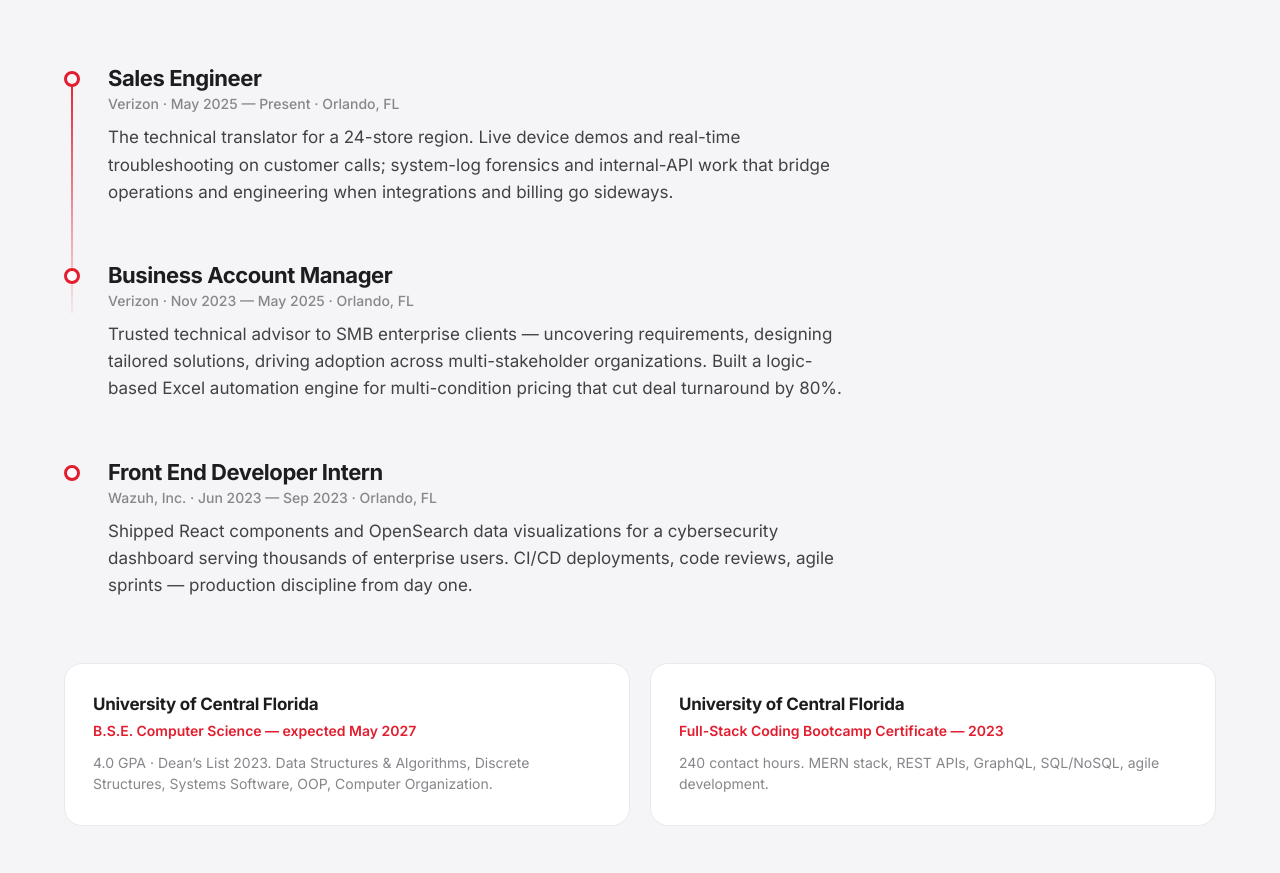
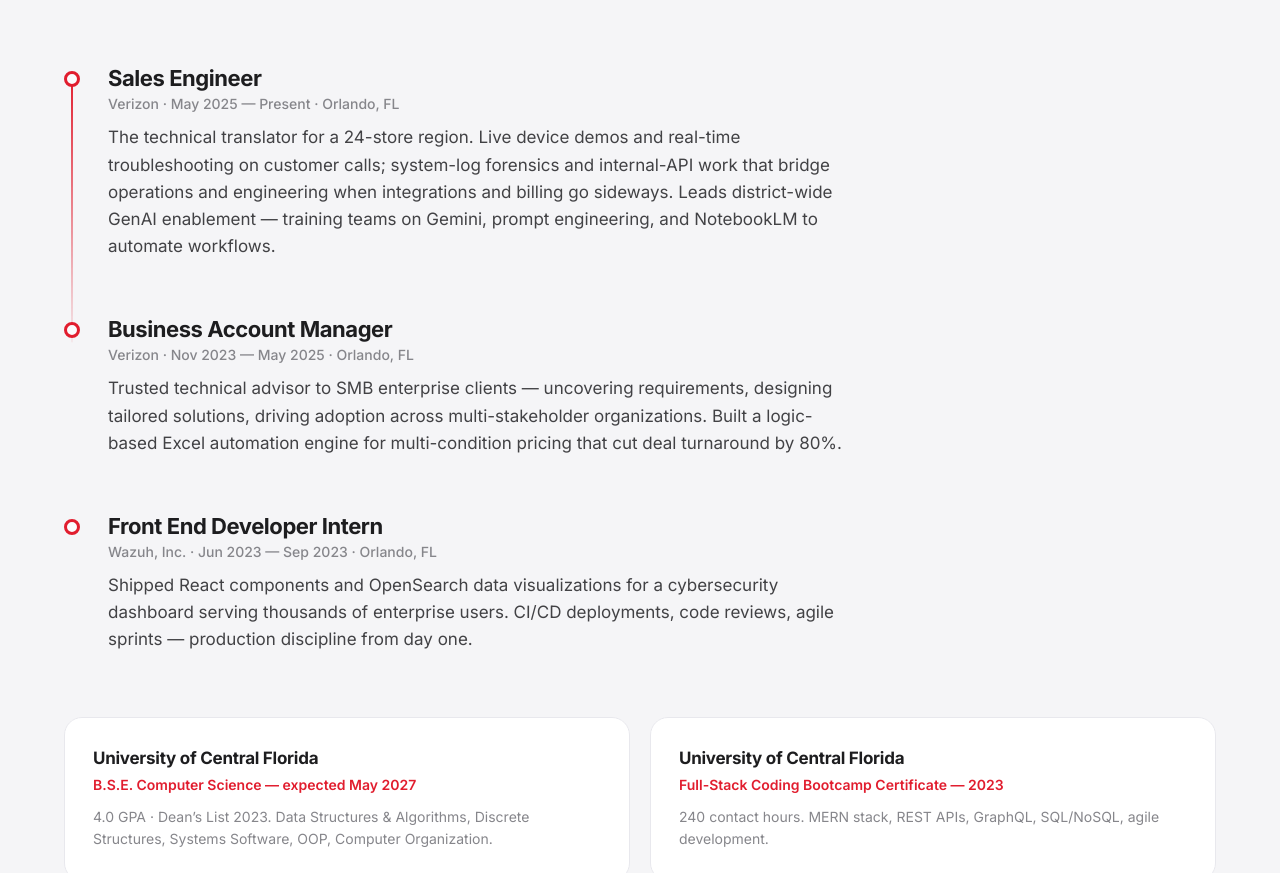
Before and after one commit to Cristofferb7/portfolio, a React (Vite) app: page / in a window 1280 px wide. Shown: the part 5015-5888 px from the top of the page. Built offline with nearby package versions, Linux system fonts and the light colour scheme.

Commit message:
Sync content with updated resume: GenAI enablement + resume link
Added resume link and filename to personal information. Updated job description for Sales Engineer role to include GenAI enablement responsibilities.

```diff
--- a/src/content.js
+++ b/src/content.js
@@ -9,6 +9,8 @@
   location: 'Brooklyn, NY',
   email: 'cristofferbohorquez@gmail.com',
   github: 'https://github.com/cristofferb7',
+  resume: '/resume.pdf',
+  resumeFilename: 'Cristoffer_Bohorquez_Software_Engineer.pdf',
   tagline: 'Builds that stick.',
   sub: 'Full-stack developer and AI-agent engineer. Computer Science @ UCF — 4.0. I ship intelligent products end to end: federated data planes, agentic backends, and frontends with a pulse.',
 };
@@ -105,7 +107,7 @@
     company: 'Verizon',
     role: 'Sales Engineer',
     period: 'May 2025 — Present · Orlando, FL',
-    body: 'The technical translator for a 24-store region. Live device demos and real-time troubleshooting on customer calls; system-log forensics and internal-API work that bridge operations and engineering when integrations and billing go sideways.',
+    body: 'The technical translator for a 24-store region. Live device demos and real-time troubleshooting on customer calls; system-log forensics and internal-API work that bridge operations and engineering when integrations and billing go sideways. Leads district-wide GenAI enablement — training teams on Gemini, prompt engineering, and NotebookLM to automate workflows.',
   },
   {
     company: 'Verizon',
```
